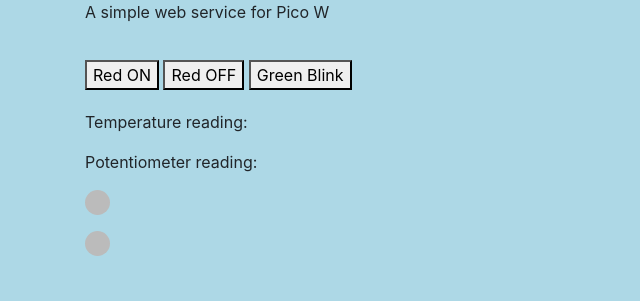
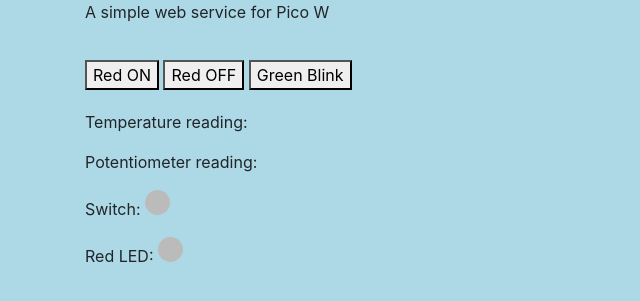
Before and after one commit to redgsenal/pico-w-docker-web, a Node server app: page / in a window 1280 px wide. Shown: the part 52-353 px from the top of the page, without its empty margins (0-640 px from the left). Run offline with Node 20, Linux system fonts and the light colour scheme; some libraries are stand-ins or nearby versions.

Commit message:
add label to indicators

```diff
--- a/projects/pico_web_app/views/home.hbs
+++ b/projects/pico_web_app/views/home.hbs
@@ -6,5 +6,5 @@
 </div>
 <p>Temperature reading: <span id="temp"></span></p>
 <p>Potentiometer reading: <span id="pot"></span></p>
-<p><span class="circle switch"></span></p>
-<p><span class="circle led"></span></p>
+<p>Switch: <span class="circle switch"></span></p>
+<p>Red LED: <span class="circle led"></span></p>
```
